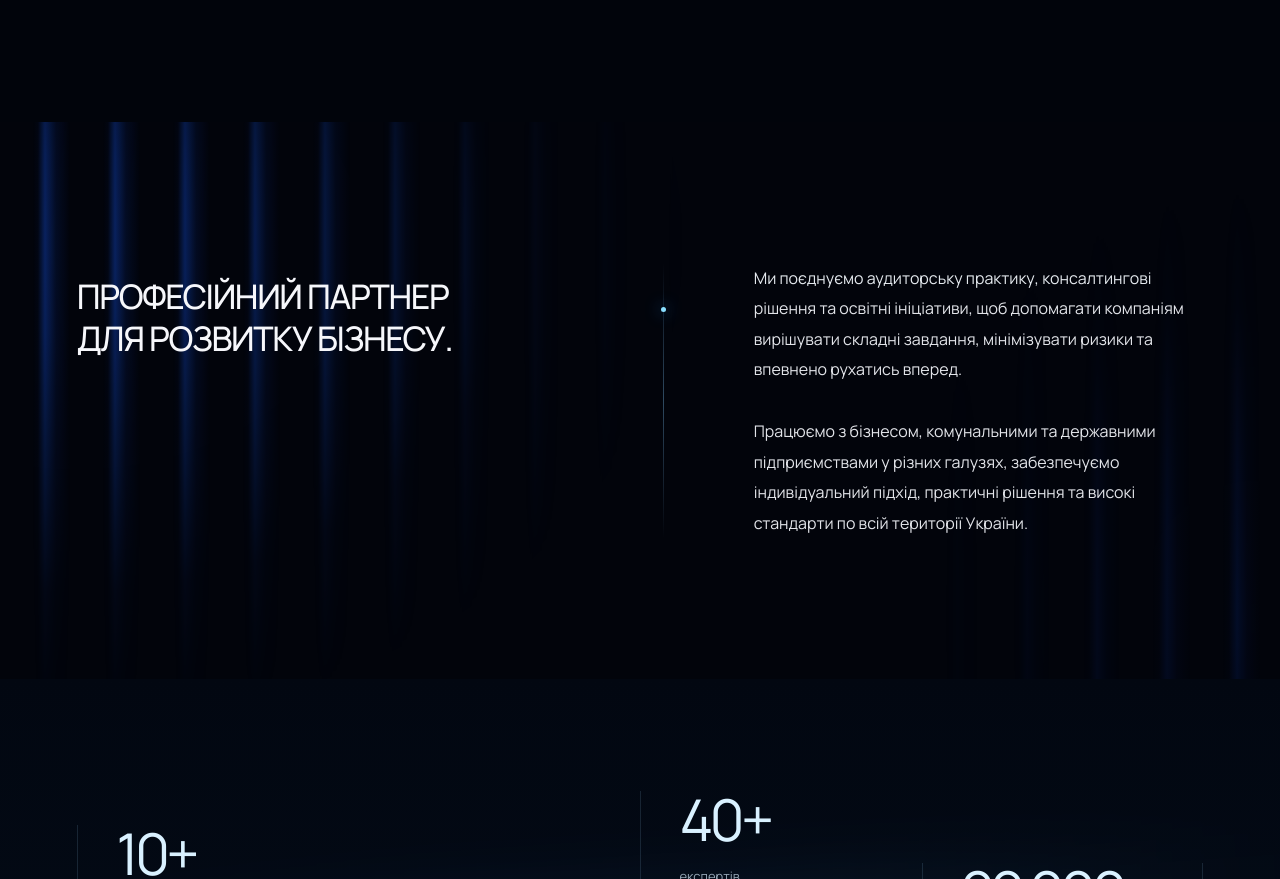
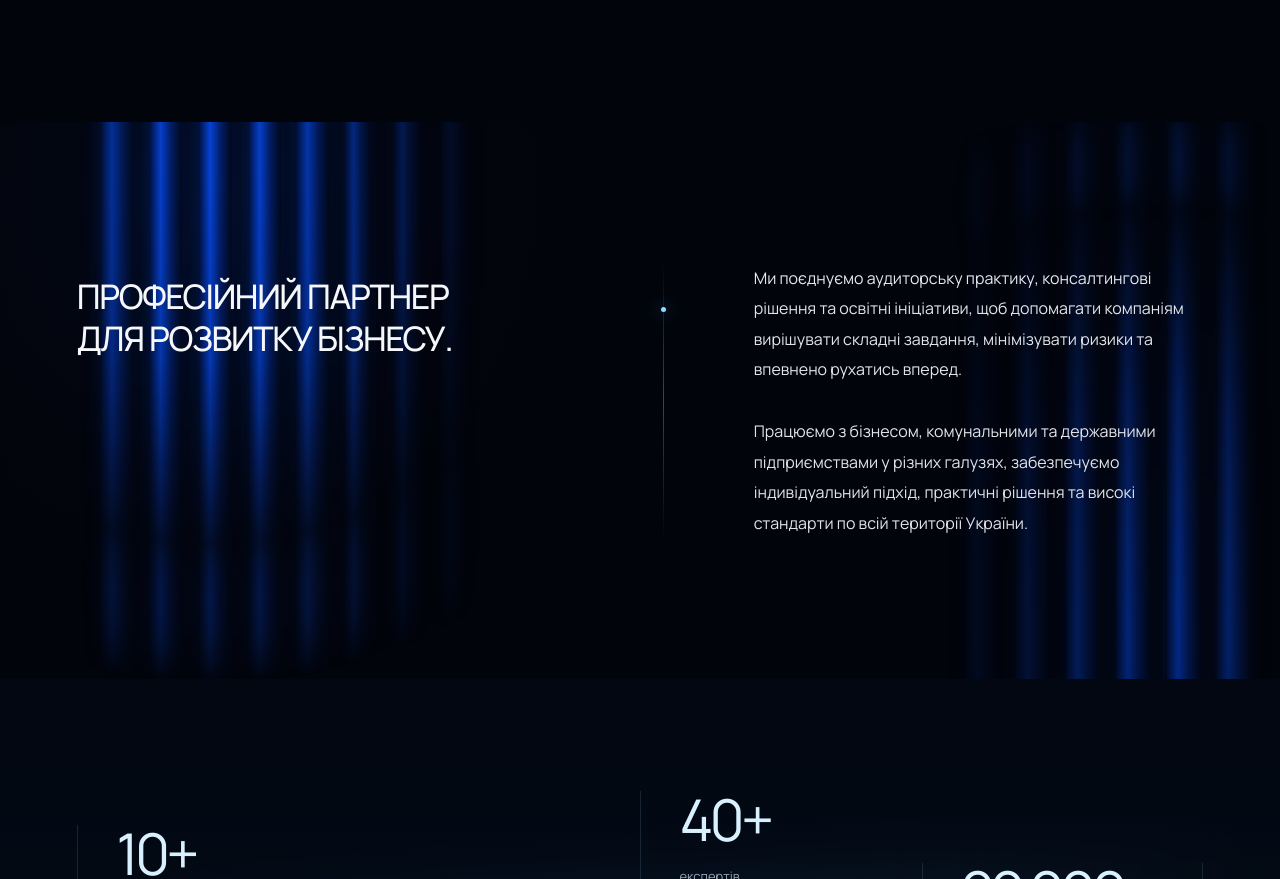
Before and after one commit to dnagorna3817-spec/website_akc_main, a Next.js app: page /about in a window 1280 px wide. Shown: the part 700-1579 px from the top of the page. Built offline with nearby package versions, Linux system fonts and the light colour scheme.

Commit message:
Apply seamless blue beam artwork to manifesto background

```diff
--- a/app/about/about.css
+++ b/app/about/about.css
@@ -1430,58 +1430,31 @@ body {
 }
 
 
-/* Seamless vertical light: separate soft light fields without rectangular edges. */
+/* Use the approved light-beam artwork as the manifesto background.
+   The SVG has its own soft fades on every edge, avoiding hard seams. */
 .akc-about-figma .manifesto {
   position: relative;
   isolation: isolate;
   overflow: hidden;
-  background: #02040b;
+  background-color: #02040b;
+  background-image: url("/media/akc-about-manifesto-beams.svg");
+  background-size: cover;
+  background-position: center;
+  background-repeat: no-repeat;
 }
 .akc-about-figma .manifesto::before,
 .akc-about-figma .manifesto::after {
-  content: "";
-  position: absolute;
-  inset: -20% 0;
-  z-index: -1;
-  pointer-events: none;
-  background-repeat: no-repeat;
-}
-/* Left beams: strongest above the title, smoothly disappear in both axes. */
-.akc-about-figma .manifesto::before {
-  background: repeating-linear-gradient(90deg,
-    transparent 0 33px,
-    rgba(8, 42, 134, .07) 38px,
-    rgba(21, 89, 248, .36) 45px,
-    rgba(10, 48, 154, .18) 56px,
-    transparent 70px);
-  -webkit-mask-image:
-    radial-gradient(ellipse 48% 62% at 6% 30%,
-      #000 0%, rgba(0,0,0,.9) 19%, rgba(0,0,0,.48) 48%, rgba(0,0,0,.12) 72%, transparent 100%);
-  mask-image:
-    radial-gradient(ellipse 48% 62% at 6% 30%,
-      #000 0%, rgba(0,0,0,.9) 19%, rgba(0,0,0,.48) 48%, rgba(0,0,0,.12) 72%, transparent 100%);
-}
-/* Right beams: very subtle, concentrated low and right. */
-.akc-about-figma .manifesto::after {
-  background: repeating-linear-gradient(90deg,
-    transparent 0 33px,
-    rgba(7, 35, 115, .05) 39px,
-    rgba(15, 68, 216, .19) 47px,
-    rgba(7, 38, 136, .09) 57px,
-    transparent 70px);
-  -webkit-mask-image:
-    radial-gradient(ellipse 29% 56% at 98% 78%,
-      rgba(0,0,0,.78) 0%, rgba(0,0,0,.38) 45%, rgba(0,0,0,.10) 72%, transparent 100%);
-  mask-image:
-    radial-gradient(ellipse 29% 56% at 98% 78%,
-      rgba(0,0,0,.78) 0%, rgba(0,0,0,.38) 45%, rgba(0,0,0,.10) 72%, transparent 100%);
+  content: none;
 }
 .akc-about-figma .manifesto > * {
   position: relative;
   z-index: 1;
 }
-.akc-about-figma .manifesto__copy { color: #e2e4e9; }
+.akc-about-figma .manifesto__copy {
+  color: #e2e4e9;
+}
 @media (max-width: 700px) {
-  .akc-about-figma .manifesto::before { opacity: .65; }
-  .akc-about-figma .manifesto::after { opacity: .45; }
+  .akc-about-figma .manifesto {
+    background-position: 30% center;
+  }
 }
```
